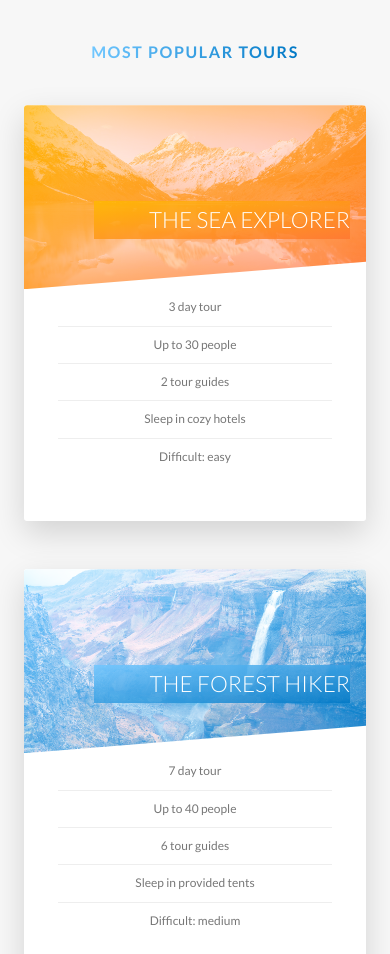
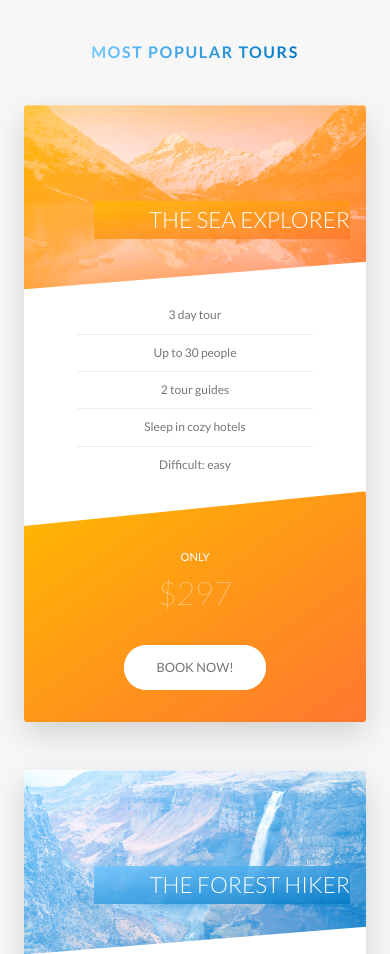
Before and after one commit to pcrubianoa/templateNatours, a website: page index.html in a window 390 px wide. Shown: the part 2594-3548 px from the top of the page. Drawn offline with Linux system fonts and the light colour scheme.

Commit message:
Media queries - Tours, Stories and Booking Sections

```diff
--- a/sass/components/_card.scss
+++ b/sass/components/_card.scss
@@ -143,4 +143,49 @@
 		font-size: 6rem;
 		font-weight: 100;
 	}
+
+	@include respond(tab-port) {
+
+		height: auto;
+		border-radius: 3px;
+		background-color: $color-white;
+		box-shadow: 0 1.5rem 4rem rgba($color-black, .15);
+
+		&__side {
+			height: auto;
+			position: relative;
+			box-shadow: none;
+
+			&--back {
+				transform: rotateY(0);
+				clip-path: polygon(0 15%, 100% 0, 100% 100%, 0% 100%);
+			}
+		}
+
+		&:hover &__side--front {
+			transform: rotateY(0);
+		}
+
+		&__details {
+			padding: 1rem 3rem;
+		}
+
+		// Front side styling
+		&__cta {
+			position: relative;
+			top: 0;
+			left: 0;
+			transform: translate(0);
+			width: 100%;
+			padding: 7rem 4rem 4rem 4rem;
+		}
+
+		&__price-box {
+			margin-bottom: 3rem;
+		}
+
+		&__price-value {
+			font-size: 4rem;
+		}
+	}
 }
--- a/sass/components/_form.scss
+++ b/sass/components/_form.scss
@@ -14,6 +14,10 @@
 		border-bottom: 3px solid transparent;
 		width: 100%;
 		display: block;
+
+		@include respond(tab-port) {
+			width: 100%;
+		}
 
 		&:focus {
 			outline: none;
@@ -48,6 +52,11 @@
 	&__radio-group {
 		width: 49%;
 		display: inline-block;
+
+		@include respond(tab-port) {
+			width: 100%;
+			margin-bottom: 1rem;
+		}
 	}
 
 	&__radio-input {
--- a/sass/components/_story.scss
+++ b/sass/components/_story.scss
@@ -8,6 +8,16 @@
 	padding-left: 9rem;
 	font-size: $default-font-size;
 	transform: skewX(-12deg);
+
+	@include respond(tab-port) {
+		width: 100%;
+		padding: 4rem;
+		padding-left: 7rem;
+	}
+
+	@include respond(phone) {
+		transform: skewY(0);
+	}
 
 	&__shape {
 		width: 15rem;
@@ -20,6 +30,10 @@
 		transform: translateX(-3rem);
 		transform: translateX(-3rem) skewX(12deg);
 		position: relative;
+
+		@include respond(phone) {
+			transform: translateX(-3rem) skewX(0);
+		}
 	}
 
 	&__img {
@@ -30,6 +44,10 @@
 
 	&__text {
 		transform: skewX(12deg);
+
+		@include respond(phone) {
+			transform: skewX(0);
+		}
 	}
 
 	&__caption {
--- a/sass/pages/_home.scss
+++ b/sass/pages/_home.scss
@@ -58,10 +58,25 @@
 	border-radius: 3px;
 	box-shadow: 0 1.5rem 4rem rgba($color-black, .2);
 
-	height: 50rem;
+	@include respond(tab-land) {
+	    background-image: linear-gradient(105deg, rgba($color-white, .9) 0%, rgba($color-white, .9) 65%, transparent 65%), url(../img/nature-5.jpg);
+	    background-size: cover;
+	}
+
+	@include respond(tab-port) {
+		background-image: linear-gradient(to right, rgba($color-white, .9) 0%, rgba($color-white, .9) 100%), url(../img/nature-5.jpg);
+	}
 
 	&__form {
 		width: 50%;
 		padding: 6rem;
+
+		@include respond(tab-land) {
+			width: 65%;
+		}
+
+		@include respond(tab-port) {
+			width: 100%;
+		}
 	}
 }
```
Also changed, not shown: css/style.css.
